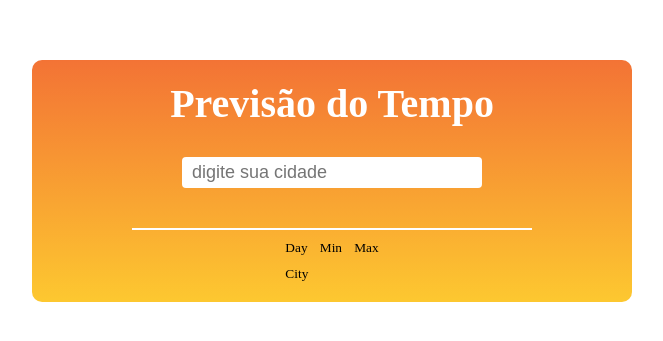
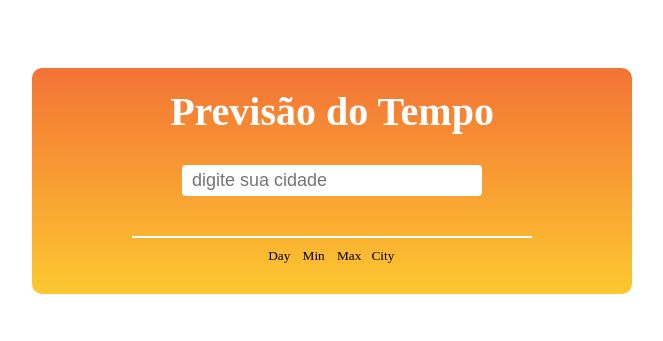
Before and after one commit to abauruel/Weather, a React (Create React App) app: page / in a window 1280 px wide. Shown: the part 219-560 px from the top of the page, without its empty margins (308-971 px from the left). Built offline with nearby package versions, Linux system fonts and the light colour scheme.

Commit message:
added column on Grid cities

```diff
--- a/src/components/Cities/styles.js
+++ b/src/components/Cities/styles.js
@@ -5,7 +5,7 @@ export const Container = styled.div`
   justify-content: center;
   div {
     display: grid;
-    grid-template-columns: 1fr 1fr 1fr;
+    grid-template-columns: 1fr 1fr 1fr 1fr;
     grid-gap: 10px;
 
     & + div {
```
